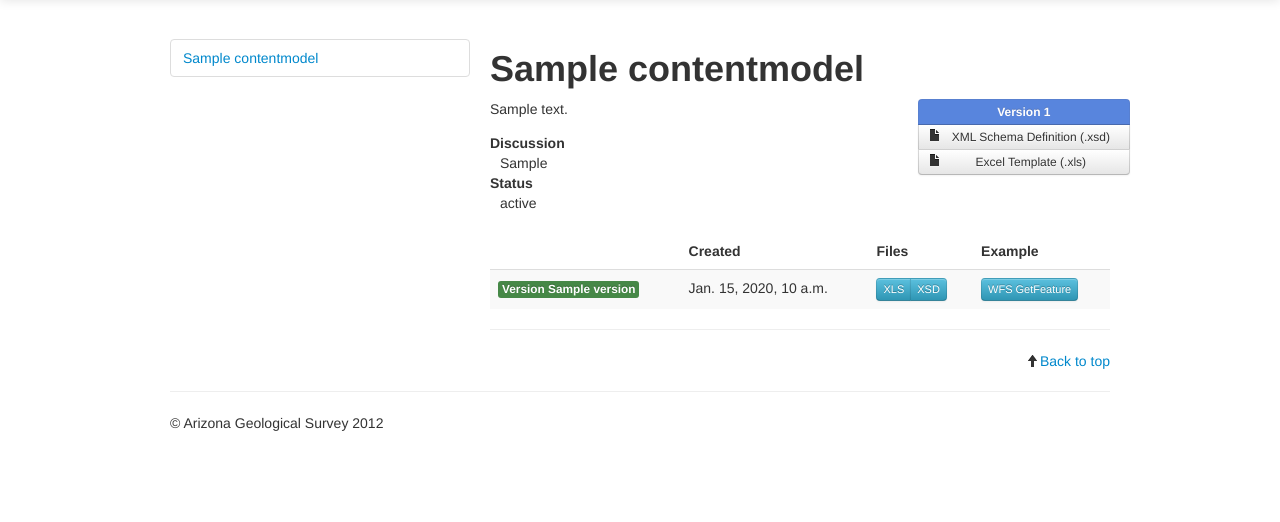
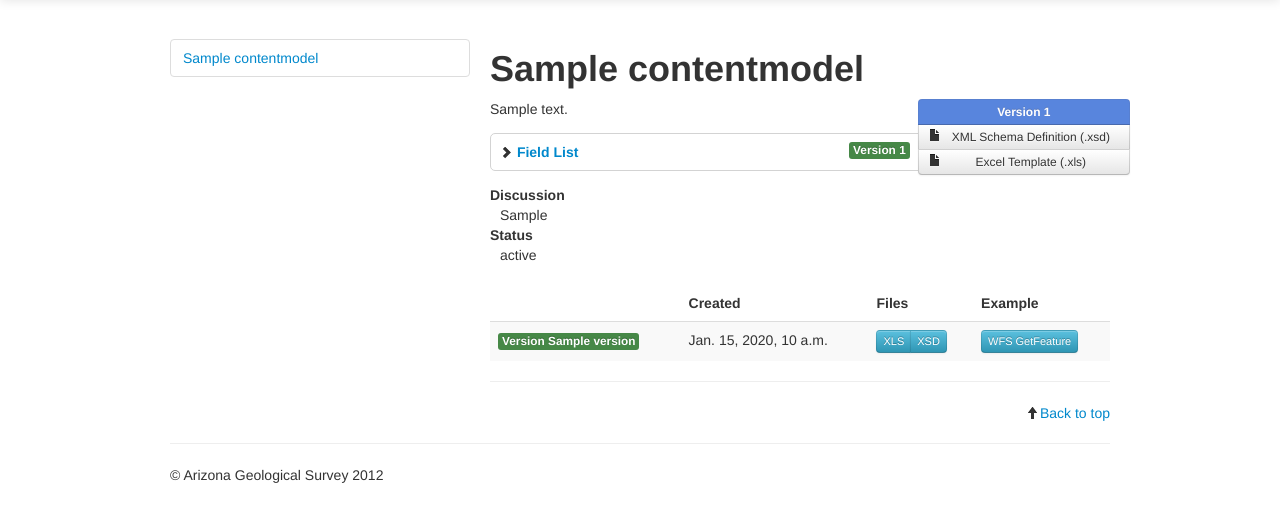
Before and after one commit to usgin/modelmanager, a Django app: template templates/models.html in a window 1280 px wide. Shown: the part 41-563 px from the top of the page. Run offline with Django 3.2, Linux system fonts and the light colour scheme; the template is opened without the code that fills it: most values are stand-ins (such as "Sample title", 1, 10 or a date in 2020); some libraries are stand-ins or nearby versions.

Commit message:
added field info to the main models page

```diff
--- a/static/contentmodels/css/models.css
+++ b/static/contentmodels/css/models.css
@@ -11,3 +11,17 @@ h1 .model-spacer {
     position: absolute;
     top: -80px;
 }
+
+
+
+.field-container {
+    padding: 8px;
+    border: 1px solid lightgrey;
+    border-radius: 5px;
+    margin-bottom: 14px;
+}
+
+.field-container > dd > .in > table{
+    margin-top: 8px;
+    border-top: 1px solid lightgrey;
+}
--- a/templates/models.html
+++ b/templates/models.html
@@ -4,7 +4,7 @@
 {% block navmodels %}class="active"{% endblock %}
 
 {% block styles %}
-<link href="/static/contentmodels/css/models.css" rel="stylesheet" />
+    <link href="/static/contentmodels/css/models.css" rel="stylesheet"/>
 {% endblock %}
 
 {% block content %}
@@ -22,15 +22,49 @@
             {% for cm in contentmodels %}
                 <section class="clearfix">
                     <h1><span id="{{ cm.label }}" class="model-spacer"></span>{{ cm.title }}</h1>
+
                     <div class="pull-right model-stats">
                         <div class="btn-group-vertical">
                             <a class="btn btn-primary disabled btn-small"><strong>Version {{ cm.latest_version_number }}</strong></a>
-          <a class="btn btn-small" href="{{ cm.absolute_latest_xsd_path }}"><i class="icon-file pull-left"></i> XML Schema Definition (.xsd)</a>
-          <a class="btn btn-small" href="{{ cm.absolute_latest_xls_path }}"><i class="icon-file pull-left"></i> Excel Template (.xls)</a>
+                            <a class="btn btn-small" href="{{ cm.absolute_latest_xsd_path }}"><i
+                                    class="icon-file pull-left"></i> XML Schema Definition (.xsd)</a>
+                            <a class="btn btn-small" href="{{ cm.absolute_latest_xls_path }}"><i
+                                    class="icon-file pull-left"></i> Excel Template (.xls)</a>
                         </div>
                     </div>
                     <p>{{ cm.cleaned_description|safe }}</p>
                     <dl>
+                        <div class="field-container">
+                            <dt class="field-opener"><span
+                                    class="pull-right label label-success">Version {{ cm.latest_version_number }}</span>
+                                <span class="icon-chevron-right"></span> <a data-toggle="collapse"
+                                                                            href="#field-table-{{ cm.label }}">Field
+                                    List</a></dt>
+                            <dd>
+                                <div id="field-table-{{ cm.label }}" class="collapse">
+                                    <em class="text-warning">-- fields in yellow are required --</em>
+                                    <table class="table table-hover">
+                                        <thead>
+                                        <tr>
+                                            <th>Name</th>
+                                            <th>Description</th>
+                                        </tr>
+                                        </thead>
+                                        <tbody>
+                                        {% for ele in cm.latest_version.field_info %}
+                                            <tr {% if not ele.optional %}class="warning"{% endif %}>
+                                                <td>{{ ele.name }} ({{ ele.type }})</td>
+                                                <td>{{ ele.description }}</td>
+                                            </tr>
+                                        {% endfor %}
+                                        </tbody>
+                                    </table>
+                                    <a class="pull-right" data-toggle="collapse" href="#field-table-{{ cm.label }}"><span
+                                            class="icon-chevron-up"></span>Collapse Field
+                                        List</a>
+                                </div>
+                            </dd>
+                        </div>
                         <dt>Discussion</dt>
                         <dd>{{ cm.cleaned_discussion|safe }}</dd>
                         <dt>Status</dt>
@@ -58,14 +92,15 @@
                             </td>
                             <td>
                                 {% if v.sample_wfs_request != '' %}
-              <a class="btn btn-info btn-mini" href="{{ v.sample_wfs_request }}">WFS GetFeature</a>
+                                    <a class="btn btn-info btn-mini" href="{{ v.sample_wfs_request }}">WFS
+                                        GetFeature</a>
                                 {% endif %}
                             </td>
                         {% endfor %}
                         </tr>
                         </tbody>
                     </table>
-    <hr />
+                    <hr/>
                     <span class="muted pull-right"><span class="icon-arrow-up"></span><a href="#">Back to top</a></span>
                 </section>
 
```
Lines whose indentation alone changed are shown as unchanged.
